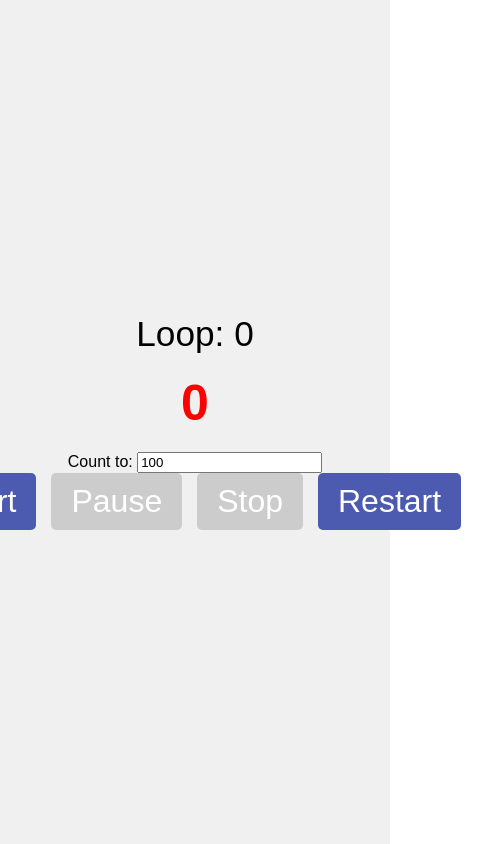
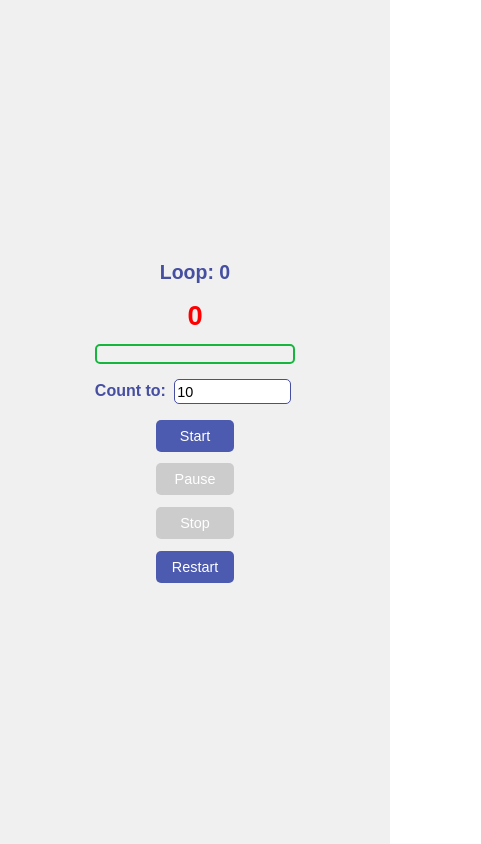
Before and after one commit to ipraisethelord/workout-timer, a React (Create React App) app: page / in a window 390 px wide. Shown: the whole page, 481 px wide, since content can reach past the window. Built offline with nearby package versions, Linux system fonts and the light colour scheme.

Commit message:
Add progress bar and make the app responsive

```diff
--- a/src/WorkoutTimer.css
+++ b/src/WorkoutTimer.css
@@ -1,42 +1,132 @@
+/* Reset default margins and ensure full height for responsiveness */
+* {
+  margin: 0;
+  padding: 0;
+  box-sizing: border-box;
+}
+
 .timer-container {
   text-align: center;
-    padding: 20px;
+  padding: 2vw;
   font-family: Arial, sans-serif;
+  color: #454ea0;
+  font-weight: bolder;
+  min-height: 100vh;
+  display: flex;
+  flex-direction: column;
+  justify-content: center;
+  align-items: center;
 }
 
 .loop-display {
-    font-size: 2.2em;
-    margin-bottom: 20px;
+  font-size: clamp(2rem, 8vw, 4rem);
+  margin-bottom: 2vw;
 }
 
 .counter {
-    margin: 20px 0;
-    font-size: 50px;
+  margin: 2vw 0;
+  font-size: clamp(2rem, 8vw, 4rem);
   font-weight: bolder;
+}
 
+.input-container {
+  margin: 2vw 1vw 1vw 1vw;
+  font-size: clamp(1.2rem, 3vw, 2rem);
+  font-weight: bolder;
+}
+
+.input-container input {
+  margin: 1vw;
+  height: clamp(30px, 5vw, 50px);
+  font-size: clamp(1rem, 2.5vw, 1.8rem);
+  width: clamp(80px, 20vw, 150px);
+  padding: 0.5vw;
+  border: 1px solid #454ea0;
+  border-radius: 5px;
 }
 
 .buttons {
   display: flex;
   justify-content: center;
-    gap: 15px;
+  gap: clamp(5px, 1.5vw, 15px);
+  flex-wrap: wrap;
+  margin-top: 2vw;
 }
 
 button {
-    padding: 10px 20px;
-    font-size: 2em;
+  padding: clamp(8px, 1.5vw, 15px) clamp(15px, 2.5vw, 25px);
+  font-size: clamp(1rem, 2.5vw, 2rem);
   cursor: pointer;
   background-color: #4c5baf;
   color: white;
   border: none;
   border-radius: 5px;
+  min-width: clamp(80px, 15vw, 120px);
 }
 
 button:disabled {
   background-color: #cccccc;
-    cursor: not-allowed;
 }
 
 button:hover:not(:disabled) {
   background-color: #454ea0;
 }
+
+/* Progress bar styles */
+.progress-bar {
+  width: clamp(200px, 80%, 400px);
+  height: clamp(20px, 4vw, 40px);
+  margin: 1vw auto;
+  border: 2px solid #16b63e; /* 4-sided border */
+  border-radius: 5px;
+  background-color: #f0f0f0;
+  overflow: hidden;
+  position: relative;
+}
+
+.progress-fill {
+  height: 100%;
+  background-color: #4CAF50;
+  border-radius: 3px;
+  transition: width 0.005s linear; /* Updated to 5ms for 200 steps */
+}
+
+/* Media Queries for Fine-Tuning */
+@media (max-width: 768px) { /* Tablet */
+  .timer-container {
+    padding: 3vw;
+  }
+  .buttons {
+    flex-direction: column;
+    gap: 2vw;
+  }
+  .input-container input {
+    width: clamp(100px, 30vw, 200px);
+  }
+}
+
+@media (max-width: 480px) { /* Phone */
+  .timer-container {
+    padding: 4vw;
+  }
+  .loop-display {
+    font-size: clamp(1.2rem, 5vw, 1.8rem);
+  }
+  .counter {
+    font-size: clamp(1.5rem, 7vw, 3rem);
+  }
+  .input-container {
+    font-size: clamp(1rem, 4vw, 1.5rem);
+  }
+  .input-container input {
+    font-size: clamp(0.9rem, 3vw, 1.2rem);
+    height: clamp(25px, 6vw, 40px);
+  }
+  .buttons {
+    gap: 3vw;
+  }
+  button {
+    font-size: clamp(0.9rem, 3vw, 1.5rem);
+    min-width: clamp(60px, 20vw, 100px);
+  }
+}
--- a/src/WorkoutTimer.js
+++ b/src/WorkoutTimer.js
@@ -6,11 +6,13 @@ const WorkoutTimer = () => {
   const [loopCount, setLoopCount] = useState(0);
   const [isRunning, setIsRunning] = useState(false);
   const [isPaused, setIsPaused] = useState(false);
-  const [isBreaking, setIsBreaking] = useState(false); // New state for break
-  const [targetCount, setTargetCount] = useState(100); // Default to 100
+  const [isBreaking, setIsBreaking] = useState(false);
+  const [targetCount, setTargetCount] = useState(10); // Default to 10
+  const [progress, setProgress] = useState(0); // Smooth progress
   const intervalRef = useRef(null);
   const timeoutRef = useRef(null);
-  const hasIncrementedRef = useRef(false); // Flag to prevent double increment
+  const progressRef = useRef(null);
+  const hasIncrementedRef = useRef(false);
   const synthRef = useRef(window.speechSynthesis);
 
   // Function to play number sound with queue clearing
@@ -26,7 +28,7 @@ const WorkoutTimer = () => {
     if (!isNaN(value) && value > 0) {
       setTargetCount(value);
     } else if (e.target.value === '') {
-      setTargetCount(''); // Allow empty input while typing
+      setTargetCount('');
     }
   };
 
@@ -43,12 +45,13 @@ const WorkoutTimer = () => {
           } else {
             clearInterval(intervalRef.current);
             if (!hasIncrementedRef.current) {
-              setLoopCount((prev) => prev + 1); // Increment only once
-              hasIncrementedRef.current = true; // Mark as incremented
+              setLoopCount((prev) => prev + 1);
+              hasIncrementedRef.current = true;
             }
             setCount(0);
+            setProgress(0);
             setIsRunning(false);
-            setIsBreaking(true); // Enter break state
+            setIsBreaking(true);
             return targetCount;
           }
         });
@@ -69,12 +72,36 @@ const WorkoutTimer = () => {
         speakNumber(1);
         setIsBreaking(false);
         setIsRunning(true);
-        hasIncrementedRef.current = false; // Reset flag for next loop
+        hasIncrementedRef.current = false;
       }, 5000);
 
       return () => clearTimeout(timeoutRef.current);
     }
   }, [isBreaking]);
+
+  // Smooth progress animation with 200 steps
+  useEffect(() => {
+    if (isRunning && !isPaused && !isBreaking) {
+      const startProgress = (count - 1) / targetCount * 100;
+      const endProgress = count / targetCount * 100;
+      let currentProgress = startProgress;
+      const steps = 200; // Increased to 200 steps
+      const stepDuration = 1000 / steps; // 5ms per step (1000ms / 200)
+
+      progressRef.current = setInterval(() => {
+        setProgress((prevProgress) => {
+          if (prevProgress < endProgress) {
+            const increment = (endProgress - startProgress) / steps;
+            return Math.min(prevProgress + increment, endProgress);
+          }
+          clearInterval(progressRef.current);
+          return prevProgress;
+        });
+      }, stepDuration);
+
+      return () => clearInterval(progressRef.current);
+    }
+  }, [count, isRunning, isPaused, isBreaking, targetCount]);
 
   // Button handlers
   const handleStart = () => {
@@ -84,6 +111,7 @@ const WorkoutTimer = () => {
       clearTimeout(timeoutRef.current);
       if (count === 0) {
         setCount(1);
+        setProgress(1 / targetCount * 100);
         speakNumber(1);
       }
     }
@@ -101,6 +129,7 @@ const WorkoutTimer = () => {
       } else {
         setIsPaused(true);
         clearInterval(intervalRef.current);
+        clearInterval(progressRef.current);
         synthRef.current.cancel();
       }
     }
@@ -112,9 +141,11 @@ const WorkoutTimer = () => {
       setIsPaused(false);
       setIsBreaking(false);
       clearInterval(intervalRef.current);
+      clearInterval(progressRef.current);
       clearTimeout(timeoutRef.current);
       synthRef.current.cancel();
       setCount(0);
+      setProgress(0);
       hasIncrementedRef.current = false;
     }
   };
@@ -124,8 +155,10 @@ const WorkoutTimer = () => {
     setIsPaused(false);
     setIsBreaking(false);
     setCount(0);
+    setProgress(0);
     setLoopCount(0);
     clearInterval(intervalRef.current);
+    clearInterval(progressRef.current);
     clearTimeout(timeoutRef.current);
     synthRef.current.cancel();
     hasIncrementedRef.current = false;
@@ -137,6 +170,12 @@ const WorkoutTimer = () => {
       <h2 className="counter" style={{ color: 'red' }}>
         {count}
       </h2>
+      <div className="progress-bar">
+        <div
+          className="progress-fill"
+          style={{ width: `${progress}%` }}
+        ></div>
+      </div>
       <div className="input-container">
         <label htmlFor="targetCount">Count to: </label>
         <input
```
Lines whose indentation alone changed are shown as unchanged.
